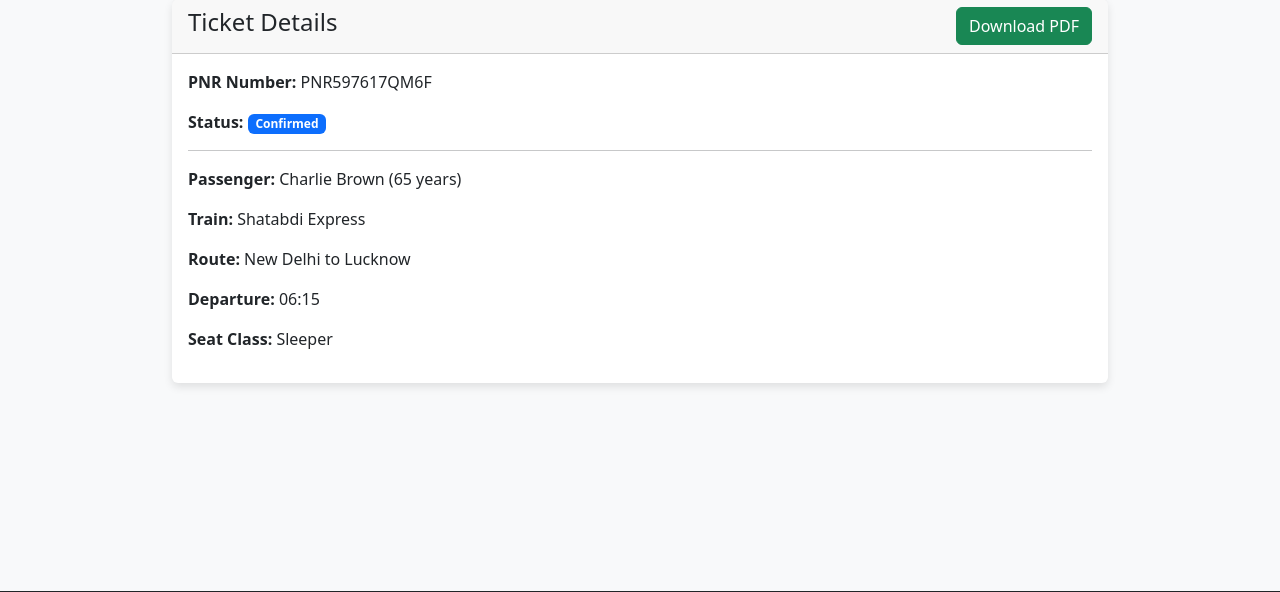
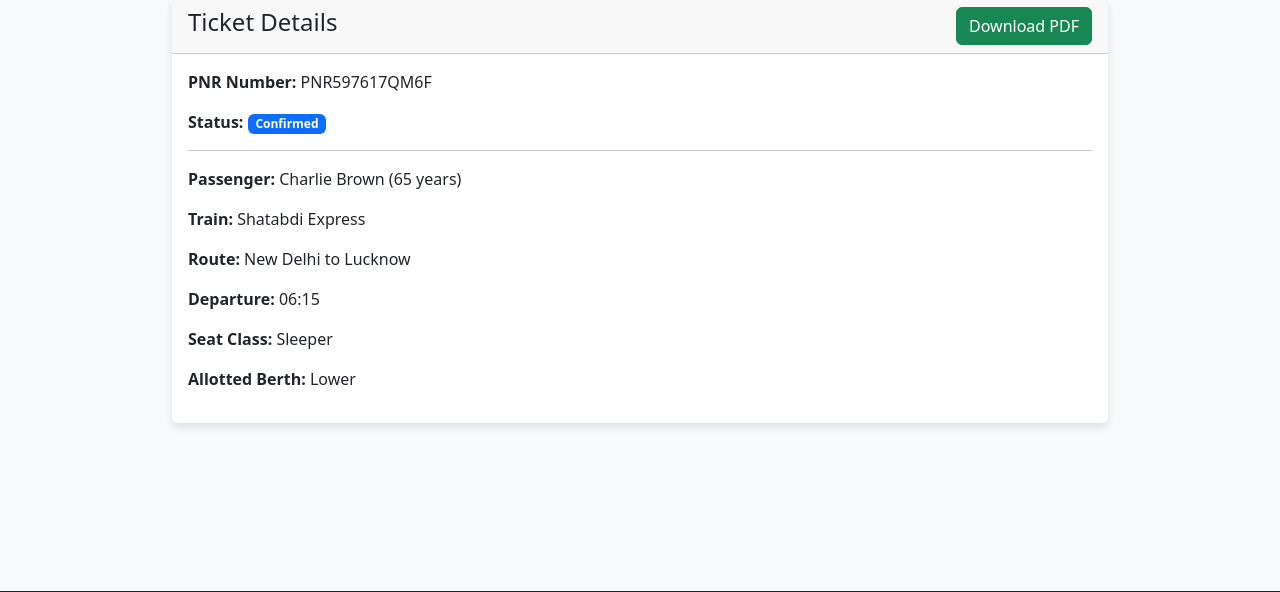
Before and after one commit to rishabh0510rishabh/railway-booking-system, a Flask app: a page that uses templates/ticket_details.html in a window 1280 px wide. Shown: the part 81-673 px from the top of the page. Run offline with Flask 3, Linux system fonts and the light colour scheme; a user stored in the database is signed in; data comes from the database, SQL or seed files in the repository; some libraries are stand-ins or nearby versions.

Commit message:
fixed alloted birth not showing in pdf,booking sec

```diff
--- a/app.py
+++ b/app.py
@@ -224,6 +224,7 @@ def download_ticket(pnr):
     pdf.set_font("Helvetica", "", 12)
     pdf.cell(0, 10, f"PNR Number: {booking.pnr_number}", 0, 1)
     pdf.cell(0, 10, f"Passenger: {booking.passenger_name}, Age: {booking.passenger_age}", 0, 1)
+    pdf.cell(0, 10, f"Berth Preference: {booking.berth_preference}", 0, 1)
     pdf.cell(0, 10, f"Train: {booking.train.train_name}", 0, 1)
     pdf.cell(0, 10, f"Route: {booking.train.source} to {booking.train.destination}", 0, 1)
     pdf.cell(0, 10, f"Departure Time: {booking.train.departure_time}", 0, 1)
--- a/templates/ticket_details.html
+++ b/templates/ticket_details.html
@@ -15,6 +15,7 @@
       <p><strong>Route:</strong> {{ booking.train.source }} to {{ booking.train.destination }}</p>
       <p><strong>Departure:</strong> {{ booking.train.departure_time }}</p>
       <p><strong>Seat Class:</strong> {{ booking.seat_class }}</p>
+      <p><strong>Allotted Berth:</strong> {{ booking.berth_preference or 'N/A' }}</p>
     </div>
   </div>
 {% endblock %}
```
Also changed, not shown: 1 other file.
